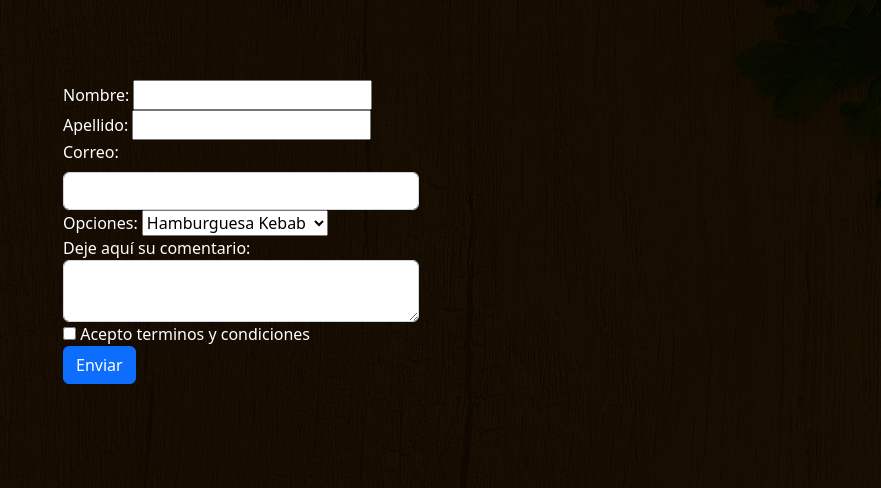
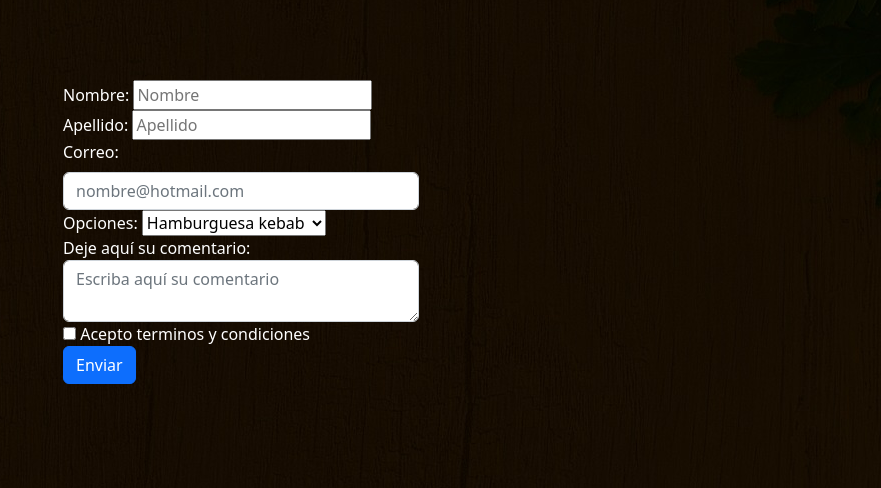
Before and after one commit to Geberlux/Anvorguesa-Project, a PHP site: page /contacto in a window 1280 px wide. Shown: the part 115-603 px from the top of the page, without its empty margins (399-1280 px from the left). Run offline with PHP 8.4, Linux system fonts and the light colour scheme; the visitor is signed in with stand-in values (Sample User, id 1); data comes from the database, SQL or seed files in the repository.

Commit message:
Add files via upload

```diff
--- a/mvc/controllers/contactoController.php
+++ b/mvc/controllers/contactoController.php
@@ -1,27 +1,55 @@
 <?php
-    class contactoController{
 
-        public function index(){
+
+    require_once('models/contactoModel.php');
+
+
+    class ContactoController{
+        public $nombre;
+        public $idProducto;
+
+
+        public function index( $parametros = array() ){
             session_start();
             //print_r($_SESSION);
             $correo = $_SESSION['correo'];
+            $producto = new ContactoModel();
+            $listaProductos = $producto->listar();
+
             require_once('views/header.php');
             require_once('views/contacto.php');
+            require_once('views/footer.html');
 
-            //echo '<h1> Home del controller</h1>';
-            require_once('views/footer.html');
 
         }
 
-        public function loguear(){
-            echo '<h2> inciando login</h2>';
+
+        public function listar( $parametros = array() ){
+            echo 'Ahora vamos a listar la categoria ';
+            print_r($parametros);
+
+
         }
 
-        public function logout(){
-            echo '<h2> Finalizando sesion</h2>';
+        public function crear( $parametros = array() ){
+            // Recibo las variables por POST
+            print_r( $parametros  );
+            echo 'Crear usuario';
+
+            // Intancio el modelo
+
+            // Ejecuto las querys
         }
 
+        public function actualizar($parametros = array()){
+            print_r( $parametros  );
+            echo 'Actulizando';
+        }
+
+        public function eliminar( $parametros = array() ){
+            print_r( $parametros  );
+            echo 'Eliminando usuario';
+        }
     }
 
-
 ?>
--- /dev/null
+++ b/mvc/models/contactoModel.php
@@ -0,0 +1,25 @@
+<?php
+    require_once 'core/ConexionPDO.php';
+
+    class ContactoModel extends ConexionDB {
+
+        public $id_producto;
+
+        public function listar(){
+            $this->setQuery("SELECT id_producto,nombre_prod,precio,img,descripcion
+                            FROM producto;");
+            $resultado = $this->obtenerRow();
+            return $resultado;
+
+        }
+
+        public function guardar(){
+            $this->setQuery("");
+            $this->ejecutar(array(
+
+            ));
+        }
+
+
+    }
+?>
--- a/mvc/public/css/estilos.css
+++ b/mvc/public/css/estilos.css
@@ -88,3 +88,7 @@ hr{
 .padreado{
     padding-bottom: 33em;
 }
+#paddeado{
+    padding-top: 3em;
+    padding-bottom: 30em;
+}
--- a/mvc/views/contacto.php
+++ b/mvc/views/contacto.php
@@ -12,19 +12,19 @@
                             <div>
 
                                 <label for="nombre">Nombre:</label>
-                                <input id="nombre" type="text" name="nombre1" required />
+                                <input id="nombre" type="text" name="nombre1" placeholder="Nombre" required />
 
                             </div>
                             <div>
 
                                 <label for="nombre">Apellido:</label>
-                                <input id="nombre" type="text" name="apellido1" required />
+                                <input id="nombre" type="text" name="apellido1" placeholder="Apellido" required />
 
                             </div>
                             <div>
 
                                 <label for="exampleInputEmail1" class="form-label">Correo:</label>
-                                <input name="email" type="email" class="form-control" id="exampleInputEmail1" aria-describedby="emailHelp" required />
+                                <input name="email" type="email" class="form-control" id="exampleInputEmail1" aria-describedby="emailHelp" placeholder="nombre@hotmail.com" required />
 
                             </div>
                             <!--<div>
@@ -35,14 +35,16 @@
                             -->
 
                         <label> Opciones:
-                            <?php
-                            include("paneladm/funciones.php");
-                            listarEnOptions ("producto","nombre_prod","id_producto");
-                        ?>
+                        <select  name="opciones" required>
+                            <option value="Hamburguesa kebab">Hamburguesa kebab</option>
+                            <option value="Hamburguesa clasica">Hamburguesa clasica</option>
+                            <option value="Hamburguesa simple">Hamburguesa simple</option>
+                            <option value="Otro">Otro</option>
+                        </select>
                         </label>
                         <div>
                             <label for="comentario">Deje aquí su comentario:</label>
-                            <textarea class="form-control" id="comentario" name="comentario" required></textarea>
+                            <textarea class="form-control" id="comentario" name="comentario" placeholder="Escriba aquí su comentario" required></textarea>
                         </div>
 
                         <div>
@@ -89,6 +91,13 @@
                                     }
 
                                 }
+                                if(document.fvalida.comentario.value.length==0){
+                                        alert("No escribió su comentario")
+                                        document.fvalida.comentario.focus()
+                                        return 0;
+                                    }else {
+                                        //alert(document.fvalida.nombre.value)
+                                    }
 
                         </script>
                     </div>
```
Also changed, not shown: mvc/views/recibirView.php (+10 -4 lines). Lines whose indentation alone changed are shown as unchanged.
